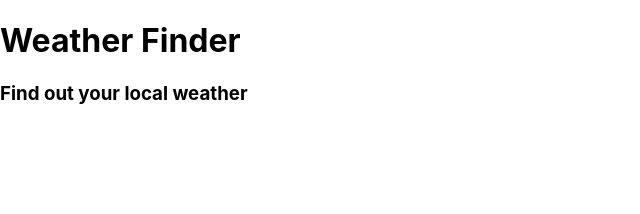
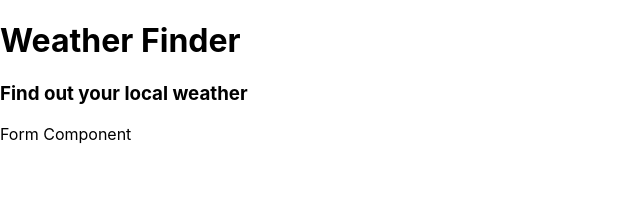
Before and after one commit to Anevo/weather-app-react, a React (Create React App) app: page / in a window 1280 px wide. Shown: the top 214 px of the page, without its empty margins (0-640 px from the left). Built offline with nearby package versions, Linux system fonts and the light colour scheme.

Commit message:
Update: Added Form Component

```diff
--- a/src/App.js
+++ b/src/App.js
@@ -1,11 +1,13 @@
 import React from "react";
 import Titles from "./Components/Titles";
+import Form from "./Components/Form";
 
 class App extends React.PureComponent {
   render() {
     return (
       <div>
-        <Titles/>
+        <Titles />
+        <Form />
       </div>
     );
   }
--- /dev/null
+++ b/src/Components/Form.js
@@ -0,0 +1,11 @@
+import React from "react";
+
+class Form extends React.PureComponent {
+    render() {
+        return (
+            <div>Form Component</div>
+        );
+    }
+}
+
+export default Form;
```
